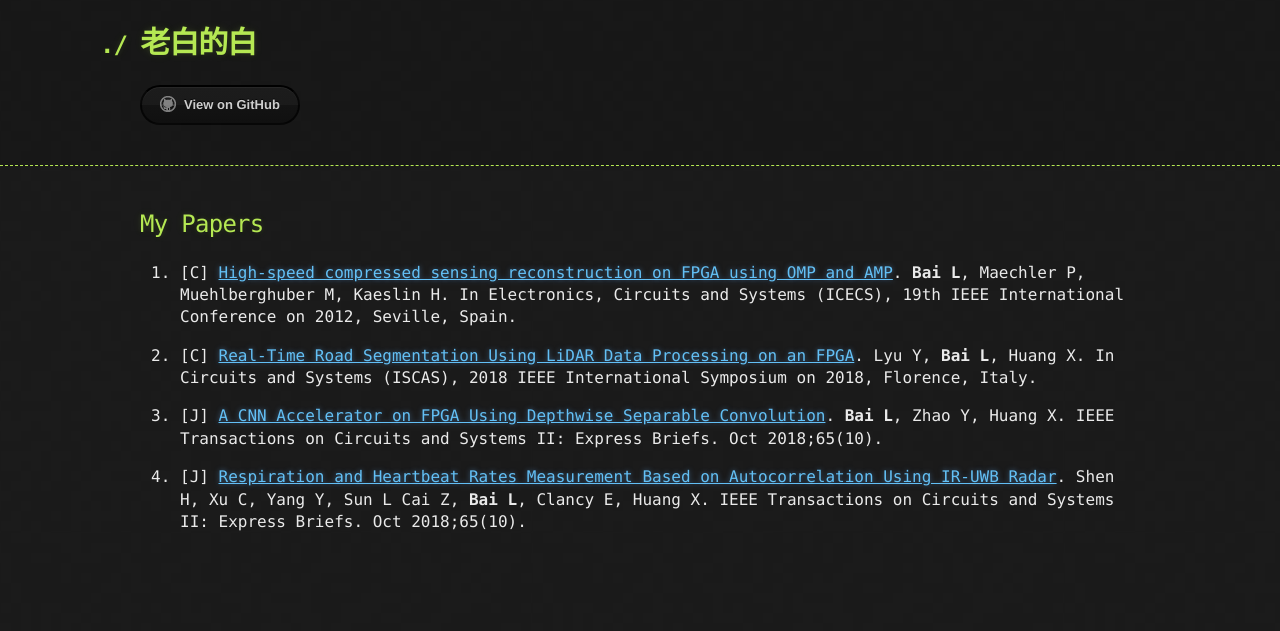
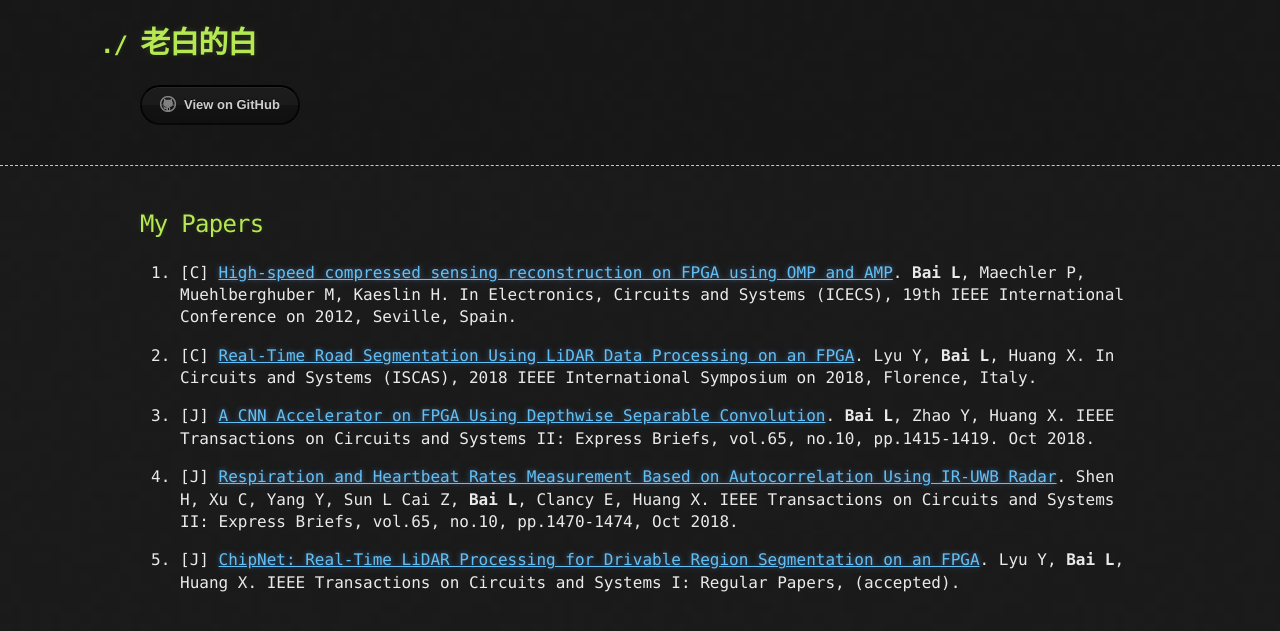
Before and after one commit to linbaiwpi/linbaiwpi.github.io, a Jekyll site: the page built from post/papers.md, in a window 1280 px wide. Shown: the top 631 px of the page. Built offline with Jekyll 4.4.1, drawn with Linux system fonts in a browser that asks for light colours; the repository's description, which GitHub fills in, is left out.

Commit message:
1. update tcas-1 paper 2. update article hdlcoder-2

```diff
--- a/post/papers.md
+++ b/post/papers.md
@@ -1,6 +1,6 @@
 ---
 layout: default
-title: FPGA
+title: Papers
 ---
 
 ## My Papers
@@ -15,8 +15,12 @@ In Circuits and Systems (ISCAS), 2018 IEEE International Symposium on 2018, Flor
 
 3. [J] [A CNN Accelerator on FPGA Using Depthwise Separable Convolution](../docs/tcas2_2018_1.pdf).
 **Bai L**, Zhao Y, Huang X.
-IEEE Transactions on Circuits and Systems II: Express Briefs. Oct 2018;65(10).
+IEEE Transactions on Circuits and Systems II: Express Briefs, vol.65, no.10, pp.1415-1419. Oct 2018.
 
 4. [J] [Respiration and Heartbeat Rates Measurement Based on Autocorrelation Using IR-UWB Radar](../docs/tcas2_2018_2.pdf).
 Shen H, Xu C, Yang Y, Sun L Cai Z, **Bai L**, Clancy E, Huang X.
-IEEE Transactions on Circuits and Systems II: Express Briefs. Oct 2018;65(10).
+IEEE Transactions on Circuits and Systems II: Express Briefs, vol.65, no.10, pp.1470-1474, Oct 2018.
+
+5. [J] [ChipNet: Real-Time LiDAR Processing for Drivable Region Segmentation on an FPGA](../post/404).
+Lyu Y, **Bai L**, Huang X.
+IEEE Transactions on Circuits and Systems I: Regular Papers, (accepted).
```
Also changed, not shown: index.md (+2 -0 lines), post/2018-11-07-hdlcoder-2.md (added, +63 -0 lines), post/404.md (added, +8 -0 lines), image/2018-11-07-hdlcoder-2/img1.jpg (added), image/2018-11-07-hdlcoder-2/img2.jpg (added), image/2018-11-07-hdlcoder-2/img3.jpg (added).
